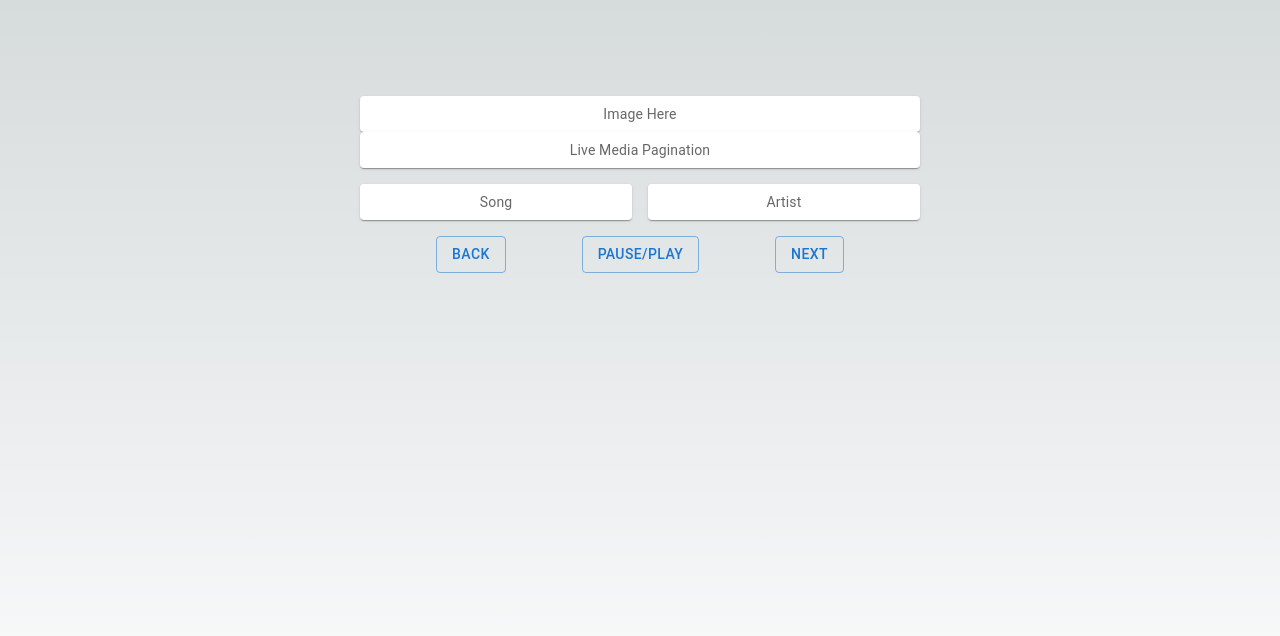
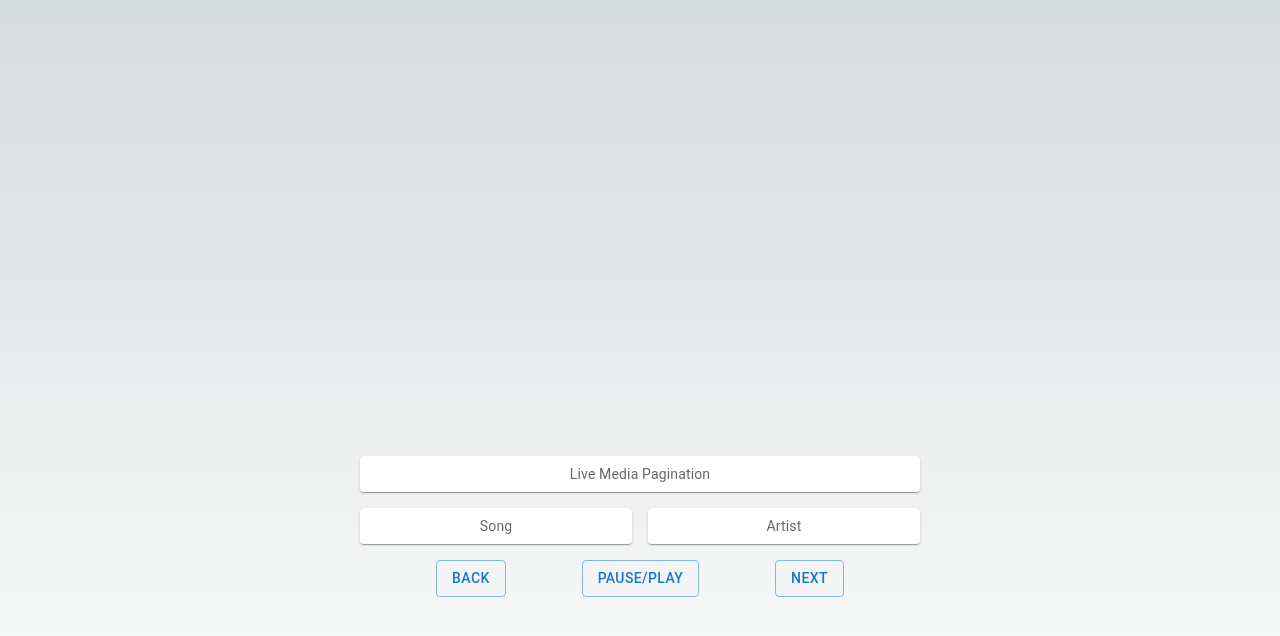
Before and after one commit to celinalou92/media-slayer, a Next.js app: page / in a window 1280 px wide. Shown: the top 636 px of the page. Built offline with nearby package versions, Linux system fonts and the light colour scheme.

Commit message:
Add state variables for Play Back Next buttons

```diff
--- a/app/components/Button.tsx
+++ b/app/components/Button.tsx
@@ -8,12 +8,14 @@ const Item = styled(Paper)(({ theme }) => ({
     color: theme.palette.text.secondary,
 }));
 
-const PlayerButton = ({ prop, playerState, setPlayerState }) => {
+const PlayerButton = ({ prop, play, setPlay, playerState, setPlayerState }: any) => {
     const clickHandler = (e) => {
-        setPlayerState(e.target.value)
-        console.log(playerState)
+
+        const updatedP = e.target.value
+        setPlayerState(updatedP)
+
     };
-    console.log(playerState)
+
     return (
         <Button
             variant='outlined'
--- a/app/components/MediaPlayer.tsx
+++ b/app/components/MediaPlayer.tsx
@@ -1,4 +1,5 @@
 import { Paper, styled, Grid } from '@mui/material'
+import ReactPlayer from 'react-player'
 
 const Item = styled(Paper)(({ theme }) => ({
   backgroundColor: theme.palette.mode === 'dark' ? '#1A2027' : '#fff',
@@ -8,12 +9,20 @@ const Item = styled(Paper)(({ theme }) => ({
   color: theme.palette.text.secondary,
 }));
 
-const MediaPlayer = ({window, pag}) => {
+const MediaPlayer = ({ window, pag, playing }) => {
   return (
+    <>
     <Grid item xs={12}>
-        <Item>{window}</Item>
+    {/* // Render a YouTube video player */}
+      <ReactPlayer
+      playing={playing}
+      controls={true}
+      width={"auto"}
+      url='https://www.youtube.com/watch?v=ysz5S6PUM-U' />
+        {/* <Item>{window}</Item> */}
         <Item>{pag}</Item>
       </Grid>
+    </>
   )
 }
 
--- a/app/page.tsx
+++ b/app/page.tsx
@@ -18,30 +18,43 @@ const Item = styled(Paper)(({ theme }) => ({
 }));
 
 export default function Home() {
-  const [playerState, setPlayerState] = useState("");
+  const [playerState, setPlayerState] = useState();
+  const [play, setPlay] = useState(false);
+  console.log("page ======")
+  console.log(playerState)
 
 
   return (
     <main className={styles.main}>
       <Box sx={{ flexGrow: 1 }}>
         <Grid container spacing={2}>
-          <MediaPlayer window={mockMediaData.media} pag={mockMediaData.pag} />
+          <MediaPlayer window={mockMediaData.media} pag={mockMediaData.pag} playing={play}/>
           <Title prop={"Song"} />
           <Title prop={"Artist"} />
           <Grid display={"flex"} direction={"row"} justifyContent={"space-evenly"} item xs={12}>
             <PlayerButton
             prop={"Back"}
+            // clickHandler={clickHandler}
+            // play={play}
             playerState={playerState}
-            setPlayerState={setPlayerState}/>
+            setPlayerState={setPlayerState}
+            // setPlay={setPlay}
+            />
             <PlayerButton
             prop={"Pause/Play"}
+            // clickHandler={clickHandler}
+            // play={play}
             playerState={playerState}
             setPlayerState={setPlayerState}
+            // setPlay={setPlay}
             />
             <PlayerButton
             prop={"Next"}
+            // clickHandler={clickHandler}
+            // play={play}
             playerState={playerState}
             setPlayerState={setPlayerState}
+            // setPlay={setPlay}
             />
           </Grid>
         </Grid>
--- a/package.json
+++ b/package.json
@@ -20,6 +20,7 @@
     "next": "13.4.7",
     "react": "^17.0.0 || ^18.0.0",
     "react-dom": "^17.0.0 || ^18.0.0",
+    "react-player": "^2.12.0",
     "typescript": "5.1.6"
   }
 }
```
Also changed, not shown: 1 other file (tests, documents, lock files or other folders). Lines whose indentation alone changed are shown as unchanged.
